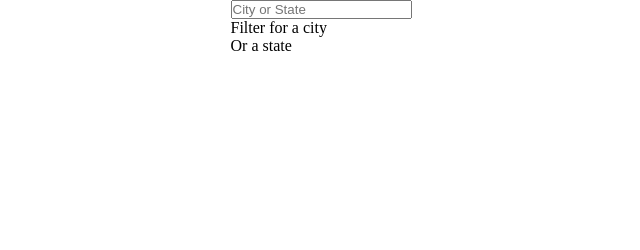
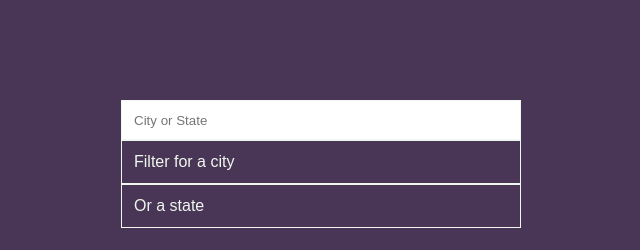
Before and after one commit to KiritoKunTi/JavaScript-30, a plain HTML site: page Ajax Type Ahead/index.html in a window 1280 px wide. Shown: the whole page, without its empty margins (319-959 px from the left). Drawn offline with Linux system fonts and the light colour scheme; no server answers.

Commit message:
ajax type ahead done

```diff
--- a/Ajax Type Ahead/css/style.css
+++ b/Ajax Type Ahead/css/style.css
@@ -8,14 +8,46 @@ li {
     list-style: none;
 }
 
+input {
+    outline: none;
+    border: none;
+}
+
+body {
+    font-family: Arial, Helvetica, sans-serif;
+    background-color: #493657;
+}
+
 .hl {
-    background-color: gold;
+    background-color: #87BBA2;
 }
 
 .wrapper {
     height: 100%;
+    padding: 100px 0;
 
     display: flex;
     justify-content: center;
     align-items: center;
 }
+
+.search-form {
+}
+
+.search {
+    width: 400px;
+    height: 40px;
+    padding: 12px;
+
+    border: 1px solid #F0F7EE;
+}
+
+li {
+    padding: 12px;
+    border: 1px solid #F0F7EE;
+    color: #F0F7EE;
+    font-size: 16px;
+
+    display: flex;
+    justify-content: space-between;
+}
--- a/Ajax Type Ahead/js/script.js
+++ b/Ajax Type Ahead/js/script.js
@@ -26,7 +26,7 @@ function displayMatches() {
         const stateName = place.state.replace(regex, `<span class="hl">${this.value}</span>`);
 
         return `
-            <li>
+            <li class="list">
                 <span class="name">${cityName}, ${stateName}</span>
                 <span class="population">${numberWithCommas(place.population)}</span>
             </li>
```
